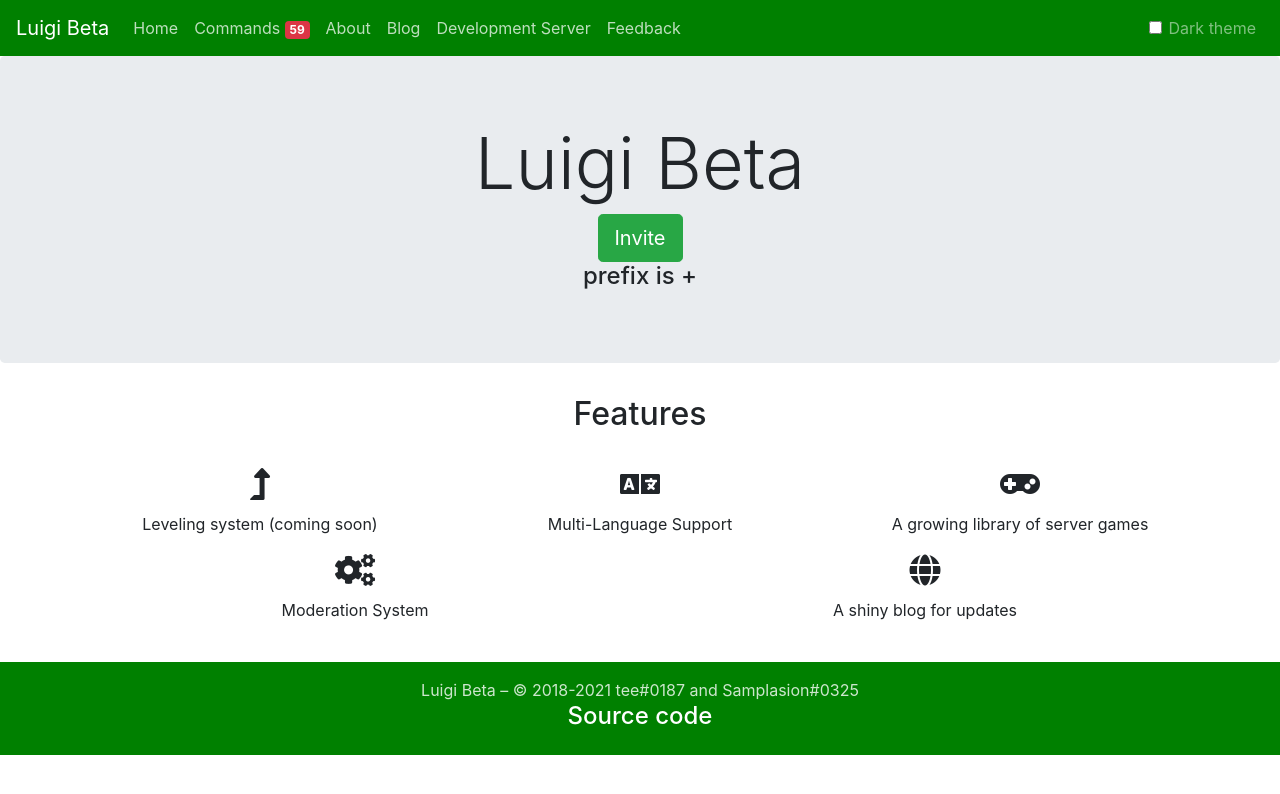
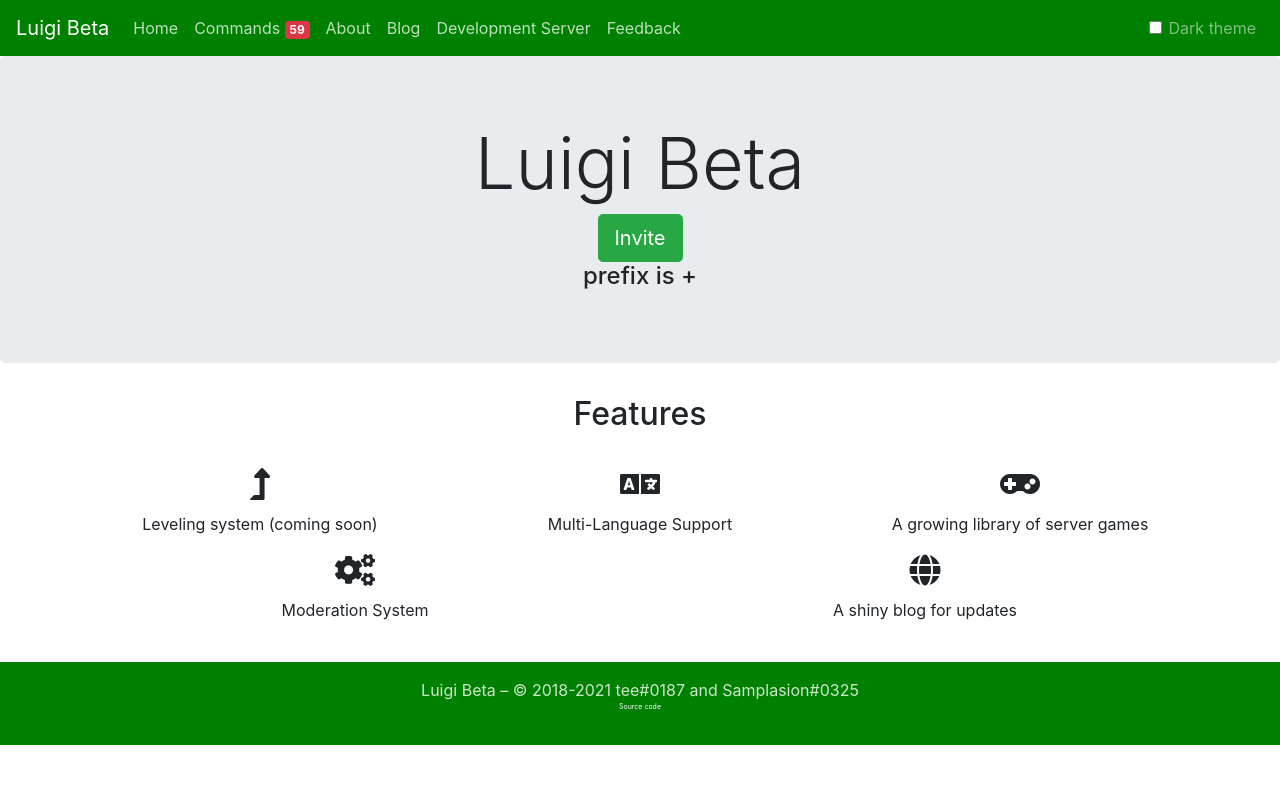
Before and after one commit to luigibeta/luigibeta.github.io, a Jekyll site: the page built from index.html, in a window 1280 px wide. Shown: the top 794 px of the page. Built offline with Jekyll 4.4.1, drawn with Linux system fonts in a browser that asks for light colours; nearby versions of some CDN libraries; a style sheet for code colours, icons or effects is not loaded.

Commit message:
Update footer.html

```diff
--- a/_includes/footer.html
+++ b/_includes/footer.html
@@ -11,7 +11,7 @@
     <div class="footer-copyright text-center py-3">
         <i class=emoji>:robot_face:</i> Luigi Beta – © 2018-{{ "now" | date: "%Y" }} tee#0187 and Samplasion#0325
         <br>
-        <h4 style="color:white;"><a href="https://github.com/luigibeta/luigibeta.github.io">Source code</a></h4>
+        <p style="color:white; font-size: 7px;"><a href="https://github.com/luigibeta/luigibeta.github.io">Source code</a></h4>
     </div>
 
 </footer>
```
